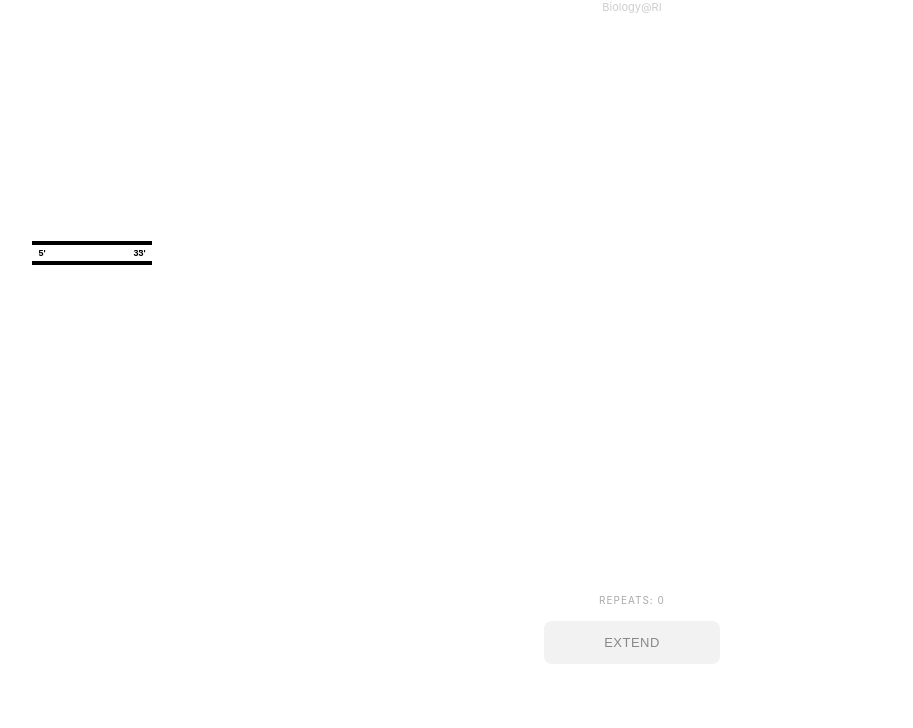
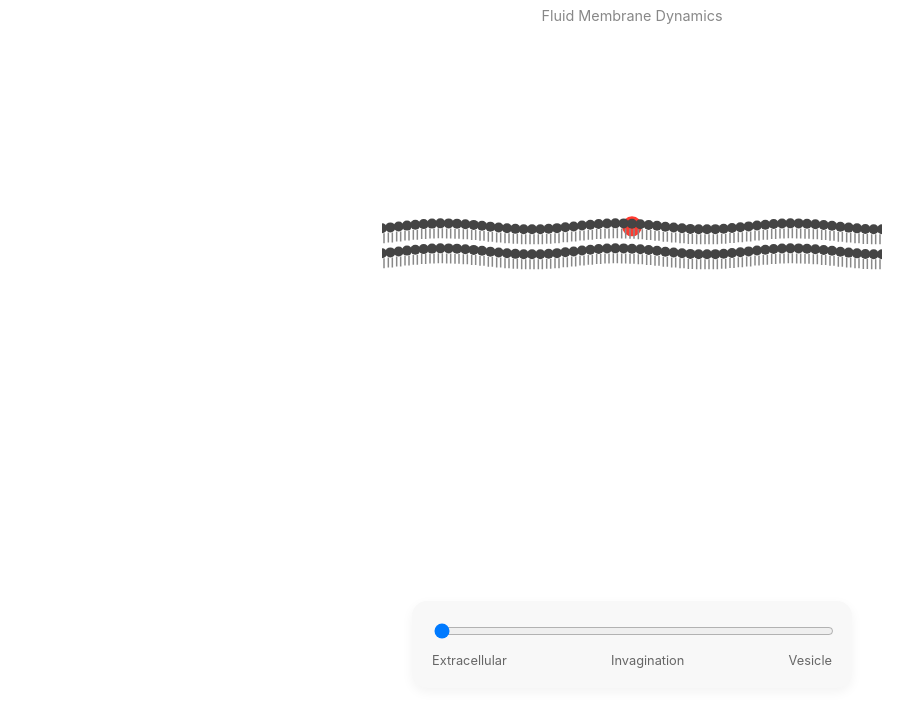
Before and after one commit to wynscape/try-out, a plain HTML site: page index.html in a window 1280 px wide. Shown: the part 72-800 px from the top of the page, without its empty margins (8-921 px from the left). Drawn offline with Linux system fonts and the light colour scheme.

Commit message:
Update index.html

```diff
--- a/index.html
+++ b/index.html
@@ -3,208 +3,139 @@
 <head>
     <meta charset="UTF-8">
     <meta name="viewport" content="width=device-width, initial-scale=1.0, maximum-scale=1.0, user-scalable=no">
-    <title>Prok and Euk Genome Org & Control/Telomerase</title>
+    <title>Endocytosis Interactive</title>
     <style>
-        body, html { margin: 0; padding: 0; width: 100%; height: 100%; overflow: hidden; background: #fff; font-family: -apple-system, BlinkMacSystemFont, "Segoe UI", Roboto; }
-        #app { position: relative; width: 100vw; height: 100vh; display: flex; flex-direction: column; align-items: center; user-select: none; -webkit-user-select: none; }
-
-        .header { text-align: center; margin-top: 25px; line-height: 1.1; }
-        .t-main { font-size: 19px; font-weight: 600; color: #000; letter-spacing: -0.2px; }
-        .t-sub { font-size: 11px; color: rgba(0,0,0,0.2); margin-top: 6px; font-weight: 400; }
-
-        #stage { width: 100%; height: 55%; touch-action: none; margin-top: 20px; }
-
-        .controls { position: absolute; bottom: 8%; width: 100%; text-align: center; }
-        .btn-minimal { background: #f2f2f2; color: #888; border: none; padding: 14px 60px; border-radius: 8px; font-size: 13px; font-weight: 500; letter-spacing: 0.5px; cursor: pointer; transition: all 0.2s; -webkit-tap-highlight-color: transparent; }
-        .btn-minimal:active { background: #e0e0e0; color: #444; }
-        .btn-minimal:disabled { opacity: 0.3; }
-
-        .counter { font-size: 10px; color: #aaa; margin-bottom: 15px; text-transform: uppercase; letter-spacing: 1px; }
+        :root { --primary: #333; --accent: #007AFF; }
+        body { margin: 0; padding: 0; font-family: -apple-system, BlinkMacSystemFont, "Segoe UI", Roboto, Helvetica, Arial, sans-serif; background: #fff; color: var(--primary); overflow: hidden; user-select: none; -webkit-user-select: none; }
+        #app { display: flex; flex-direction: column; height: 100vh; align-items: center; justify-content: space-between; padding: 20px; box-sizing: border-box; }
+        header { text-align: center; }
+        h1 { font-weight: 300; font-size: 1.5rem; margin-bottom: 5px; letter-spacing: -0.5px; }
+        .controls { width: 100%; max-width: 400px; background: #f8f8f8; padding: 20px; border-radius: 15px; box-shadow: 0 4px 12px rgba(0,0,0,0.05); margin-bottom: 20px; }
+        input[type=range] { width: 100%; cursor: pointer; accent-color: var(--accent); }
+        .label-group { display: flex; justify-content: space-between; font-size: 0.8rem; margin-top: 10px; color: #666; }
+        canvas { flex-grow: 1; width: 100%; max-width: 500px; touch-action: none; }
     </style>
 </head>
 <body oncontextmenu="return false;">
 
 <div id="app">
-        <div class="header">
-            <div class="t-main">Prok and Euk Genome & Org</div>
-            <div class="t-main">Telomerase</div>
-            <div class="t-sub">Biology@RI</div>
-        </div>
+    <header>
+        <h1>Endocytosis</h1>
+        <p style="font-size: 0.9rem; color: #888;">Fluid Membrane Dynamics</p>
+    </header>
 
-        <canvas id="stage"></canvas>
+    <canvas id="membraneCanvas"></canvas>
 
     <div class="controls">
-            <div class="counter" id="repeatCounter">Repeats: 0</div>
-            <button class="btn-minimal" id="extendBtn">EXTEND</button>
+        <input type="range" id="progressSlider" min="0" max="100" value="0">
+        <div class="label-group">
+            <span>Extracellular</span>
+            <span>Invagination</span>
+            <span>Vesicle</span>
+        </div>
     </div>
 </div>
 
 <script>
-    (function(){
-        // Security: Prevent code inspection
-        document.onkeydown = (e) => {
-            if (e.keyCode == 123 || (e.ctrlKey && e.shiftKey && (e.keyCode == 73 || e.keyCode == 74)) || (e.ctrlKey && e.keyCode == 85)) return false;
-        };
+/**
+ * SECURITY ENFORCEMENT
+ */
+(function() {
+    document.addEventListener('keydown', e => {
+        if (e.ctrlKey && (e.key === 'u' || e.key === 's' || e.key === 'i' || e.key === 'j')) e.preventDefault();
+    });
+    // Basic anti-copying logic
+    setInterval(() => { if(window.outerHeight - window.innerHeight > 200) { document.body.innerHTML = "Security Protection Enabled."; }}, 1000);
+})();
 
-        const canvas = document.getElementById('stage');
+/**
+ * BIOLOGY SIMULATION
+ */
+const canvas = document.getElementById('membraneCanvas');
 const ctx = canvas.getContext('2d');
-        const btn = document.getElementById('extendBtn');
-        const counterEl = document.getElementById('repeatCounter');
+const slider = document.getElementById('progressSlider');
 
-        let dpr = window.devicePixelRatio || 1;
-        let w, h, midY;
+let width, height, time = 0;
+const numLipids = 60;
+const lipids = [];
 
-        const DNA_THICKNESS = 4;
-        const DNA_GAP = 10; // Bringing lines closer
-        const BASE_SIZE = 8;
-        const REPEAT_WIDTH = 60; // Space for TTAGGG
+function resize() {
+    width = canvas.width = canvas.clientWidth * window.devicePixelRatio;
+    height = canvas.height = canvas.clientHeight * window.devicePixelRatio;
+}
+window.addEventListener('resize', resize);
+resize();
 
-        let state = "IDLE"; // IDLE, MOVE, SYNTH, PAUSE, DONE
-        let extension = 0;
-        let repeats = 0;
-        let telomeraseX = -300;
-        let pauseTimer = 0;
-        let currentRepeatInCycle = 0;
+function drawLipid(x, y, angle) {
+    ctx.save();
+    ctx.translate(x, y);
+    ctx.rotate(angle);
 
-        const baseColors = { 'T': '#FFCC00', 'A': '#FF3B30', 'G': '#4CD964', 'C': '#5AC8FA' };
-        const rnaSeq = "3′-CAAUCCCAAUC-5′";
+    // Head
+    ctx.beginPath();
+    ctx.arc(0, 0, 5, 0, Math.PI * 2);
+    ctx.fillStyle = '#444';
+    ctx.fill();
 
-        function init() {
-            w = canvas.width = window.innerWidth * dpr;
-            h = canvas.height = (window.innerHeight * 0.55) * dpr;
-            ctx.scale(dpr, dpr);
-            midY = (h / dpr) / 2;
+    // Tails
+    ctx.beginPath();
+    ctx.moveTo(-2, 5); ctx.lineTo(-2, 15);
+    ctx.moveTo(2, 5); ctx.lineTo(2, 15);
+    ctx.strokeStyle = '#888';
+    ctx.lineWidth = 1.5;
+    ctx.stroke();
+    ctx.restore();
 }
 
-        function drawEnzyme(x, y) {
-            // Lightened grey irregular shape
+function animate() {
+    ctx.clearRect(0, 0, width, height);
+    time += 0.05;
+    const progress = slider.value / 100;
+
+    const centerX = width / 2;
+    const centerY = height / 3;
+    const spacing = width / (numLipids / 2);
+
+    // Target Molecule
     ctx.beginPath();
-            ctx.moveTo(x, y);
-            ctx.bezierCurveTo(x-30, y-60, x+80, y-90, x+160, y-50);
-            ctx.bezierCurveTo(x+210, y-20, x+200, y+80, x+120, y+100);
-            ctx.bezierCurveTo(x+50, y+110, x-40, y+80, x-20, y+20);
-            ctx.closePath();
-            ctx.fillStyle = "rgba(220, 220, 220, 0.45)";
+    ctx.arc(centerX, centerY + (progress * 150), 10, 0, Math.PI * 2);
+    ctx.fillStyle = '#FF3B30';
     ctx.fill();
-            ctx.strokeStyle = "rgba(100, 100, 100, 0.5)";
-            ctx.lineWidth = 1;
-            ctx.stroke();
 
-            // RNA Backbone (Purple line with curls)
-            const rnaXStart = x + 10;
-            const rnaXEnd = x + 130;
-            const rnaY = y - 10;
+    for (let i = 0; i <= numLipids; i++) {
+        let x = i * (width / numLipids);
+        let wave = Math.sin(time + i * 0.3) * 3; // Fluid motion
 
-            ctx.beginPath();
-            ctx.strokeStyle = "#8E44AD";
-            ctx.lineWidth = 2;
-            // Left curl
-            ctx.moveTo(rnaXStart - 15, rnaY + 15);
-            ctx.quadraticCurveTo(rnaXStart - 15, rnaY, rnaXStart, rnaY);
-            // Main line
-            ctx.lineTo(rnaXEnd, rnaY);
-            // Right curl
-            ctx.quadraticCurveTo(rnaXEnd + 15, rnaY, rnaXEnd + 15, rnaY + 15);
-            ctx.stroke();
+        let targetY = centerY;
+        let angle = 0;
 
-            // RNA Sequence Text
-            ctx.fillStyle = "#8E44AD";
-            ctx.font = "bold 10px Courier New";
-            ctx.textAlign = "center";
-            ctx.fillText(rnaSeq, x + 70, rnaY - 8);
-        }
+        // Deformation Logic
+        let dist = Math.abs(x - centerX);
+        if (dist < 100) {
+            let indent = Math.cos((dist / 100) * (Math.PI / 2)) * (progress * 180);
+            targetY += indent;
 
-        function drawBase(type, x, y) {
-            ctx.fillStyle = baseColors[type] || "#000";
-            ctx.fillRect(x - BASE_SIZE/2, y - BASE_SIZE/2, BASE_SIZE, BASE_SIZE);
-        }
+            // Calculate angle based on curve gradient
+            angle = (x - centerX) * progress * 0.01;
 
-        function render() {
-            ctx.clearRect(0, 0, window.innerWidth, window.innerHeight);
-            const startX = 40;
-            const dnaLength = 120;
-            const totalX = startX + dnaLength + extension;
-
-            // 1. Double Stranded DNA (Equal thickness, black)
-            ctx.strokeStyle = "#000";
-            ctx.lineWidth = DNA_THICKNESS;
-
-            // Top Strand
-            ctx.beginPath();
-            ctx.moveTo(startX, midY - DNA_GAP);
-            ctx.lineTo(startX + dnaLength, midY - DNA_GAP);
-            ctx.stroke();
-
-            // Bottom Strand (Template being extended)
-            ctx.beginPath();
-            ctx.moveTo(startX, midY + DNA_GAP);
-            ctx.lineTo(totalX, midY + DNA_GAP);
-            ctx.stroke();
-
-            // 2. Interior Textboxes (5' and 3') - Placed in gap
-            ctx.fillStyle = "#000";
-            ctx.font = "bold 9px Arial";
-            ctx.textAlign = "center";
-            ctx.fillText("5'", startX + 10, midY + 3);
-            ctx.fillText("3'", startX + dnaLength - 15, midY + 3); // 3' on short strand
-            ctx.fillText("3'", totalX - 10, midY + 3); // Moving 3' on extended strand
-
-            // 3. DNA Bases on Template (Colored Squares)
-            for(let i = 0; i < extension; i += 12) {
-                const pattern = ['T','T','A','G','G','G'];
-                const char = pattern[Math.floor(i/10) % 6];
-                drawBase(char, startX + dnaLength + i, midY + DNA_GAP);
-            }
-
-            // 4. State Machine Logic
-            if (state === "MOVE") {
-                let target = totalX - 30;
-                telomeraseX += (target - telomeraseX) * 0.05;
-                if (Math.abs(telomeraseX - target) < 1) state = "SYNTH";
-            }
-            else if (state === "SYNTH") {
-                extension += 0.4; // 50% speed reduction
-                telomeraseX += 0.4;
-
-                // Check if one repeat (60px approx) is done
-                if (extension > (currentRepeatInCycle + 1) * REPEAT_WIDTH) {
-                    currentRepeatInCycle++;
-                    repeats++;
-                    counterEl.innerText = `Repeats: ${repeats}`;
-                    state = "PAUSE";
-                    pauseTimer = Date.now();
-                }
-            }
-            else if (state === "PAUSE") {
-                if (Date.now() - pauseTimer > 2000) {
-                    if (currentRepeatInCycle >= 2) {
-                        state = "IDLE";
-                        btn.disabled = false;
-                    } else {
-                        state = "SYNTH";
-                    }
+            // Pinching effect
+            if (progress > 0.8) {
+                let pinch = (progress - 0.8) * 5;
+                if (x < centerX) x += pinch * 20;
+                if (x > centerX) x -= pinch * 20;
             }
         }
 
-            if (state !== "IDLE") {
-                drawEnzyme(telomeraseX, midY);
+        // Top Layer
+        drawLipid(x, targetY + wave, angle);
+        // Bottom Layer
+        drawLipid(x, targetY + 25 + wave, angle);
     }
 
-            requestAnimationFrame(render);
+    requestAnimationFrame(animate);
 }
 
-        btn.addEventListener('click', () => {
-            btn.disabled = true;
-            extension = 0;
-            currentRepeatInCycle = 0;
-            telomeraseX = -200;
-            state = "MOVE";
-        });
-
-        window.addEventListener('resize', init);
-        init();
-        render();
-    })();
+animate();
 </script>
 </body>
 </html>
```
Lines whose indentation alone changed are shown as unchanged.
